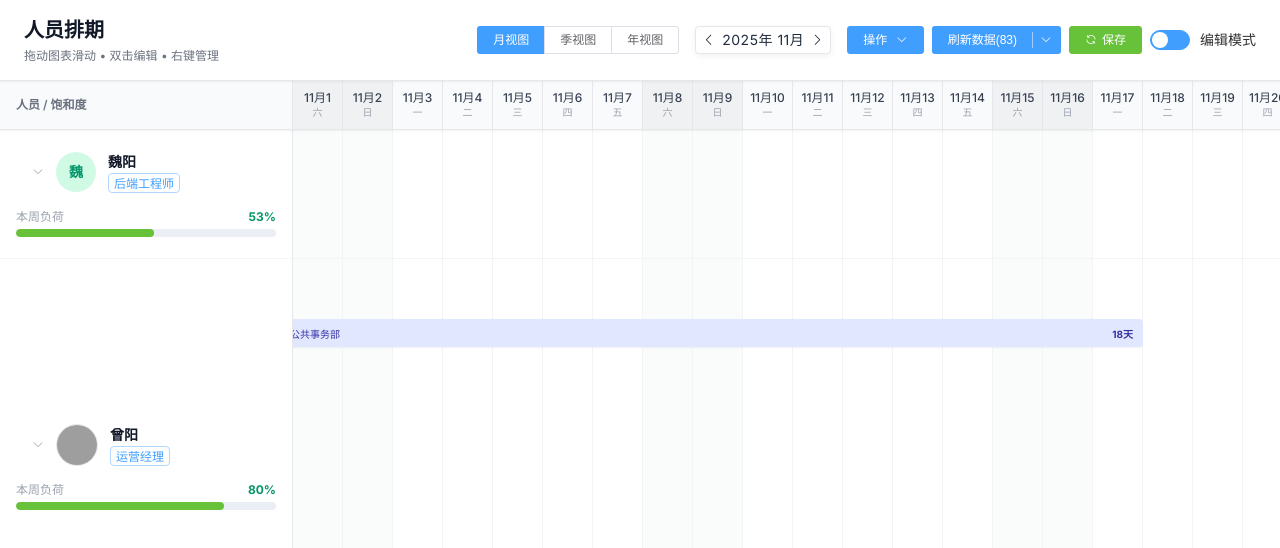
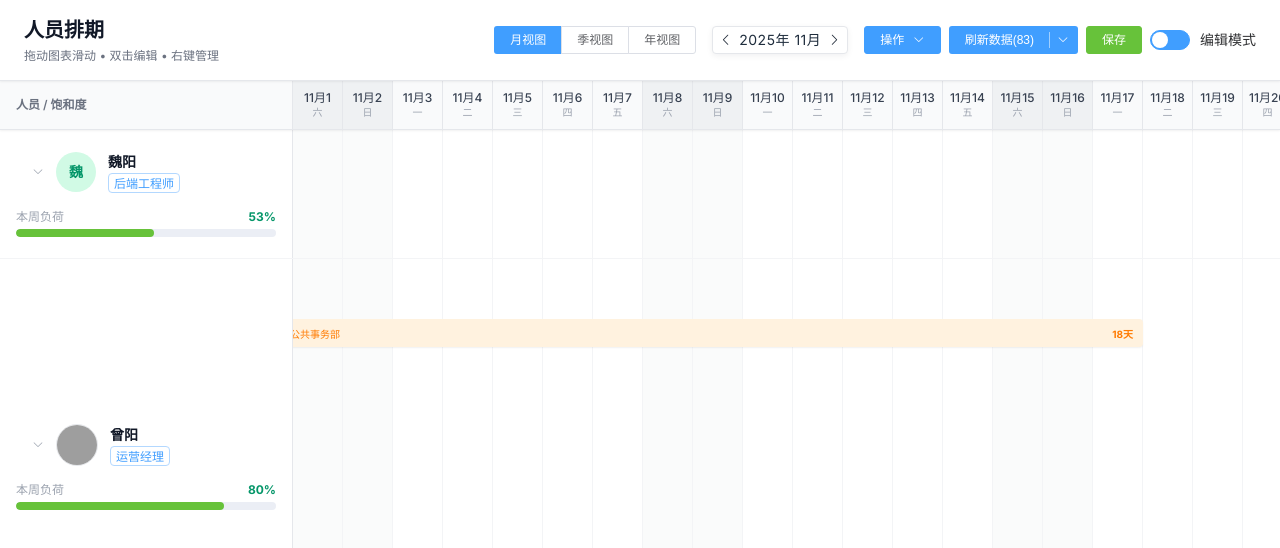
Before and after one commit to zcodery/scheduler, a Vue app: page /scheduler in a window 1280 px wide. Shown: the top 548 px of the page. Built offline with nearby package versions, Linux system fonts and the light colour scheme; grey boxes are pictures that could not be loaded.

Commit message:
feat(GanttScheduler): 增强数据变更事件的结构化信息
重构数据变更事件处理，返回包含完整变更信息的结构化对象
更新README文档说明新的事件结构
调整默认任务颜色样式

```diff
--- a/GanttScheduler/index.vue
+++ b/GanttScheduler/index.vue
@@ -222,6 +222,8 @@
       menuVisible: false,
       isEditingTask: false,
       hoverTask: null,
+      lastChangedTask: null,
+      lastEditType: "",
     }
   },
   created() {
@@ -240,13 +242,19 @@
       deep: true,
       handler(val) {
         const changedStaff = this.lastChangedStaff
-        this.$emit("data-change", val, changedStaff)
-        try {
-          window.dispatchEvent(new CustomEvent("scheduler:data-change", { detail: { data: val, changedStaff } }))
-        } catch {}
+        const structured = this.buildStructuredChange(val, changedStaff)
+        const shouldEmit = ["add", "edit", "delete"].includes(this.lastEditType)
+        if (shouldEmit) {
+          this.$emit("data-change", structured)
+          try {
+            window.dispatchEvent(new CustomEvent("scheduler:data-change", { detail: structured }))
+          } catch {}
+        }
         this.computeRowMetrics()
         this.updateVisibleRange()
         this.lastChangedStaff = {}
+        this.lastChangedTask = null
+        this.lastEditType = ""
       },
     },
     syncViewMode() {
@@ -594,6 +602,23 @@
     onTaskEditEnd() {
       this.stopAutoScroll()
       this.isEditingTask = false
+    },
+    buildStructuredChange(payload, changedStaff) {
+      const arr = Array.isArray(payload) ? payload : []
+      const cs = changedStaff && typeof changedStaff === "object" ? changedStaff : null
+      const ct = this.lastChangedTask && typeof this.lastChangedTask === "object" ? this.lastChangedTask : null
+      let type = ["add", "edit", "delete"].includes(this.lastEditType) ? this.lastEditType : "edit"
+      const safePayload = arr.map(s => {
+        const base = typeof s === "object" && s ? s : {}
+        const tasks = Array.isArray(base.tasks) ? base.tasks : []
+        return { ...base, tasks }
+      })
+      return {
+        payload: typeof structuredClone === "function" ? structuredClone(safePayload) : JSON.parse(JSON.stringify(safePayload)),
+        changedStaff: cs ? (typeof structuredClone === "function" ? structuredClone(cs) : JSON.parse(JSON.stringify(cs))) : null,
+        changedTask: ct ? (typeof structuredClone === "function" ? structuredClone(ct) : JSON.parse(JSON.stringify(ct))) : null,
+        editType: type,
+      }
     },
     // 预扩展左缓冲区：向左/右各扩展 30 天并同步滚动基准，防止临界自动滚动/拖拽时画面跳变
     preExtendLeftBuffer() {
@@ -1071,7 +1096,10 @@
               const nextStart = this.dragState?.dateStr != null ? this.dragState?.dateStr : t.startDate
               const nextDur = this.dragState?.duration != null ? this.dragState?.duration : t.duration
               const nextRow = this.dragState?.rowOffset != null ? this.dragState?.rowOffset : t.rowOffset
-              return { ...t, startDate: nextStart, duration: nextDur, rowOffset: nextRow }
+              const nextTask = { ...t, startDate: nextStart, duration: nextDur, rowOffset: nextRow }
+              this.lastChangedTask = nextTask
+              this.lastEditType = "edit"
+              return nextTask
             })
             const nextStaff = { ...this.staffData[sIdx], tasks }
             this.lastChangedStaff = nextStaff
@@ -1172,6 +1200,8 @@
       const now = Date.now()
       const newStaff = { uid: String(now), id: now, name: "新员工", avatarColor: "bg-gray-200 text-gray-600", tasks: [], isCollapsed: false }
       this.lastChangedStaff = newStaff
+      this.lastChangedTask = null
+      this.lastEditType = "add"
       this.staffData = [...this.staffData, newStaff]
       this.contextMenu = null
     },
@@ -1188,6 +1218,8 @@
         if (s.uid === staffUid) {
           const maxRow = s.tasks.length > 0 ? Math.max(...s.tasks.map(t => t.rowOffset)) : -1
           const t = { uid: `T${Date.now().toString().slice(-4)}`, id: Date.now(), name: "新任务", startDate: dateStr, duration: 3, rowOffset: maxRow + 1 }
+          this.lastChangedTask = t
+          this.lastEditType = "add"
           return { ...s, tasks: [...s.tasks, t] }
         }
         return s
@@ -1201,6 +1233,8 @@
         if (s.uid === staffUid) {
           const maxRow = s.tasks.length > 0 ? Math.max(...s.tasks.map(t => t.rowOffset)) : -1
           const t = { uid: `T${Date.now().toString().slice(-4)}`, id: Date.now(), name: "新任务", startDate: dateStr, duration: 3, rowOffset: maxRow + 1 }
+          this.lastChangedTask = t
+          this.lastEditType = "add"
           return { ...s, tasks: [...s.tasks, t] }
         }
         return s
@@ -1217,6 +1251,8 @@
       }
 
       this.lastChangedStaff = s ? s : {}
+      this.lastChangedTask = t ? { ...t, ...updates } : null
+      this.lastEditType = "edit"
       this.staffData = this.staffData.map(s => {
         if (s.uid === staffUid) return { ...s, tasks: s.tasks.map(t => (t.uid === taskUid ? { ...t, ...updates } : t)) }
         return s
@@ -1236,6 +1272,8 @@
         .then(() => {
           const s = this.staffData.find(x => x.uid === staffUid)
           this.lastChangedStaff = s ? s : {}
+          this.lastChangedTask = t ? t : null
+          this.lastEditType = "delete"
           this.staffData = this.staffData.map(x => (x.uid === staffUid ? { ...x, tasks: x.tasks.filter(y => y.uid !== taskUid) } : x))
           this.contextMenu = null
         })
@@ -1250,6 +1288,8 @@
         if (!original) return s
         const maxRow = s.tasks.length > 0 ? Math.max(...s.tasks.map(t => t.rowOffset)) : -1
         const copy = { ...original, uid: `T${Date.now().toString().slice(-3)}`, id: Date.now(), name: `${original.name}(新)`, rowOffset: maxRow + 1 }
+        this.lastChangedTask = copy
+        this.lastEditType = "add"
         return { ...s, tasks: [...s.tasks, copy] }
       })
       this.contextMenu = null
@@ -1326,6 +1366,8 @@
       const s = this.staffData.find(x => x.uid === staffUid)
       const next = s ? { ...s, ...updates } : {}
       this.lastChangedStaff = next
+      this.lastChangedTask = null
+      this.lastEditType = "edit"
       this.staffData = this.staffData.map(s => (s.uid === staffUid ? { ...s, ...updates } : s))
     },
     openEditModal() {
@@ -1354,6 +1396,8 @@
       const s = this.staffData.find(x => x.uid === staffUid)
       const next = s ? { ...s, ...updates } : {}
       this.lastChangedStaff = next
+      this.lastChangedTask = null
+      this.lastEditType = "edit"
       this.staffData = this.staffData.map(s => (s.uid === staffUid ? { ...s, ...updates } : s))
     },
     deleteStaff(staffUid) {
@@ -1363,6 +1407,8 @@
         .then(() => {
           const s2 = this.staffData.find(x => String(x.uid) === String(staffUid))
           this.lastChangedStaff = s2 ? s2 : {}
+          this.lastChangedTask = null
+          this.lastEditType = "delete"
           this.staffData = this.staffData.filter(x => String(x.uid) !== String(staffUid))
           this.contextMenu = null
         })
--- a/GanttScheduler/utils/constants.js
+++ b/GanttScheduler/utils/constants.js
@@ -1,7 +1,7 @@
 export const WEEK_DAYS = ["日", "一", "二", "三", "四", "五", "六"]
 
-export const DEFAULT_TASK_BG = "#e0e7ff"
-export const DEFAULT_TASK_TEXT = "#3730a3"
+export const DEFAULT_TASK_BG = "#fff2df"
+export const DEFAULT_TASK_TEXT = "#ff7a00"
 
 export const SIDEBAR_WIDTH = 260
 
--- a/pages/SchedulerPage.vue
+++ b/pages/SchedulerPage.vue
@@ -92,18 +92,22 @@
       //   console.log(`${new Date().getHours()}:${new Date().getMinutes()}:${new Date().getSeconds()}`)
       // }, 1000)
     },
-    onDataChange(payload, changedStaff) {
-      this.withdynamicIcon = "el-icon-refresh"
-      this.realTasks = structuredClone(payload)
-      if (changedStaff && changedStaff.id != null) {
-        console.log("changed staff:", structuredClone(changedStaff))
-        this.updateData = changedStaff
-      }
-      if (!this.idleAnimationFrame) {
-        console.log(structuredClone(payload))
-      }
-      // this.payload = structuredClone(payload)
-      // localStorage.setItem("scheduler:data", JSON.stringify(payload))
+    onDataChange(result) {
+      const { payload, changedStaff, changedTask, editType } = result || {}
+      console.log("onDataChange:", { payload, changedStaff, changedTask, editType })
+
+      // this.withdynamicIcon = "el-icon-refresh"
+      // if (Array.isArray(payload)) this.realTasks = structuredClone(payload)
+      // if (changedStaff && changedStaff.id != null) {
+      //   console.log("changed staff:", structuredClone(changedStaff))
+      //   this.updateData = changedStaff
+      // }
+      // if (changedTask && changedTask.uid != null) {
+      //   console.log("changed task:", structuredClone(changedTask), "editType:", editType)
+      // }
+      // if (!this.idleAnimationFrame && Array.isArray(payload)) {
+      //   console.log(structuredClone(payload))
+      // }
     },
     onSave() {
       this.loading = true
```
Also changed, not shown: 1 other file (tests, documents, lock files or other folders).
